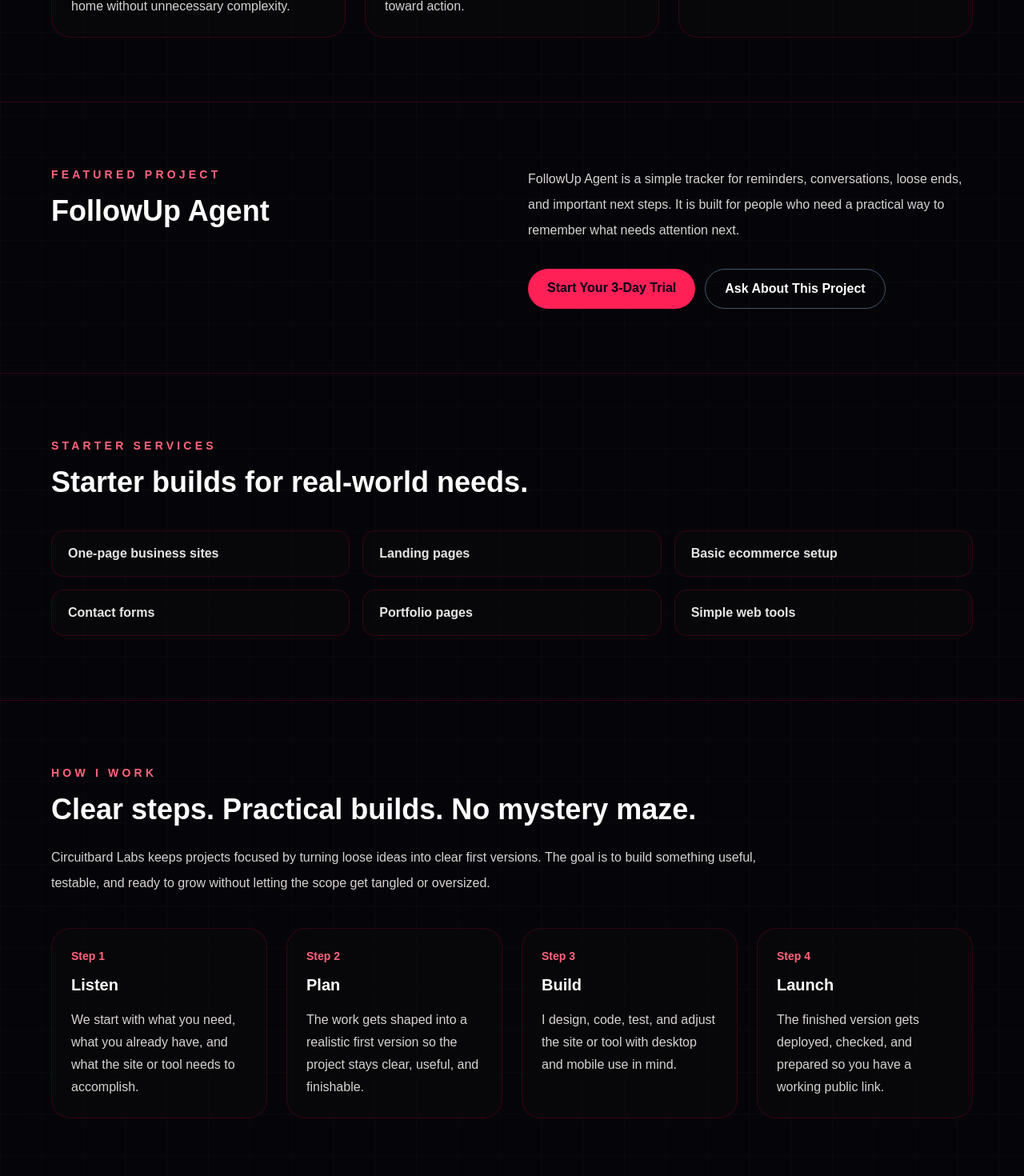
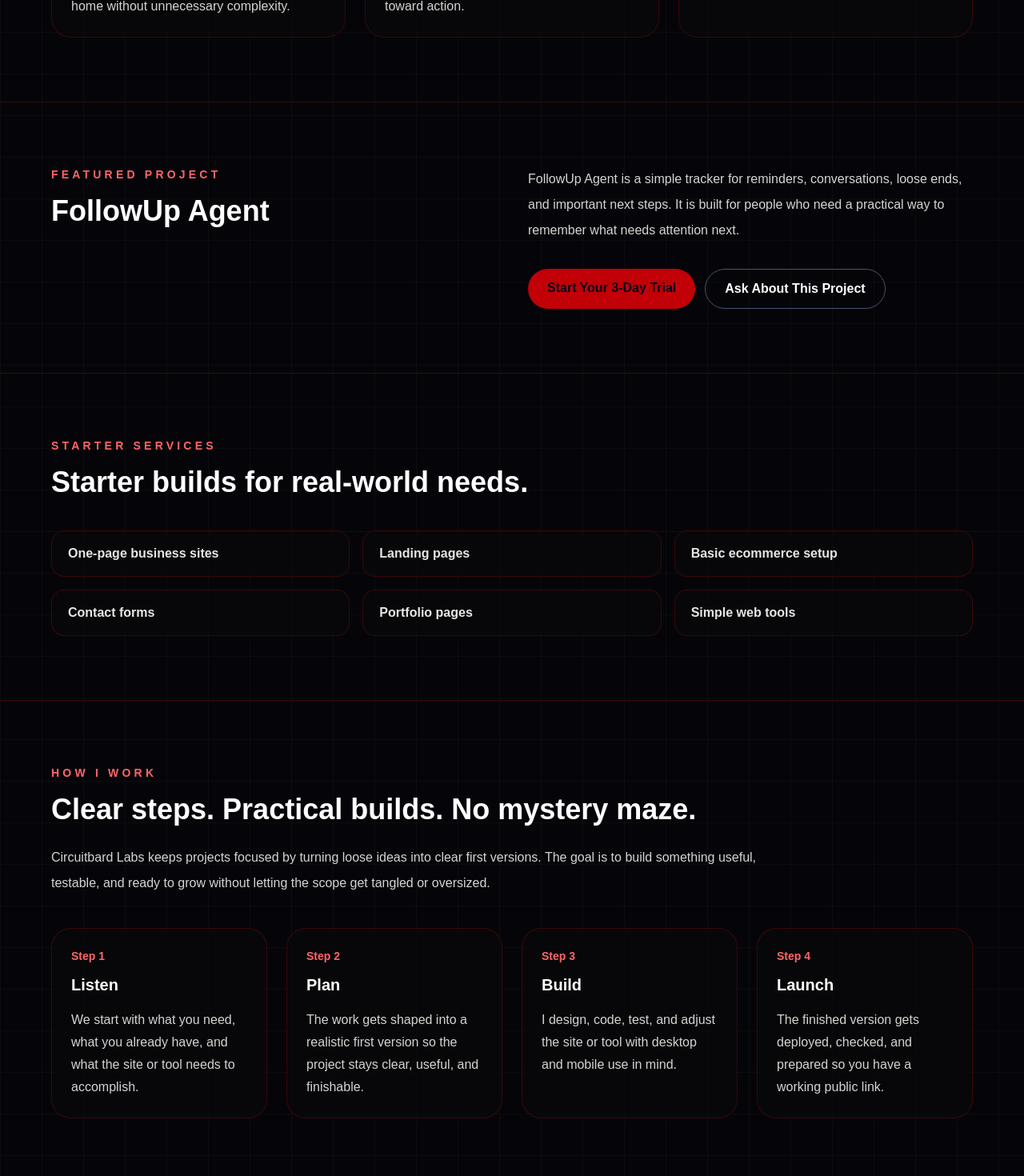
Before and after one commit to SRSmith788/circuitbard-labs-site, a Next.js app: page / in a window 1280 px wide. Shown: the part 1260-2730 px from the top of the page at 80% size. Built offline with nearby package versions, Linux system fonts and the light colour scheme.

Commit message:
Deepen crimson accents and circuit glow

```diff
--- a/app/globals.css
+++ b/app/globals.css
@@ -26,11 +26,11 @@
 }
 .circuitbard-bg {
   background:
-    radial-gradient(circle at top left, rgba(244, 63, 94, 0.18), transparent 34rem),
-    radial-gradient(circle at top right, rgba(190, 18, 60, 0.12), transparent 30rem),
-    radial-gradient(circle at bottom center, rgba(245, 158, 11, 0.06), transparent 36rem),
-    linear-gradient(rgba(255, 244, 214, 0.018) 1px, transparent 1px),
-    linear-gradient(90deg, rgba(255, 244, 214, 0.018) 1px, transparent 1px),
+    radial-gradient(circle at top left, rgba(185, 28, 28, 0.24), transparent 34rem),
+    radial-gradient(circle at top right, rgba(127, 29, 29, 0.18), transparent 30rem),
+    radial-gradient(circle at bottom center, rgba(249, 115, 22, 0.055), transparent 36rem),
+    linear-gradient(rgba(255, 244, 214, 0.026) 1px, transparent 1px),
+    linear-gradient(90deg, rgba(255, 244, 214, 0.026) 1px, transparent 1px),
     #050509;
   background-size:
     auto,
@@ -51,15 +51,15 @@
       0deg,
       transparent 0px,
       transparent 28px,
-      rgba(255, 244, 214, 0.025) 29px,
+      rgba(255, 244, 214, 0.04) 29px,
       transparent 30px
     ),
     linear-gradient(
       120deg,
       transparent 0%,
-      rgba(244, 63, 94, 0.035) 45%,
+      rgba(185, 28, 28, 0.06) 45%,
       transparent 70%
     );
-  opacity: 0.38;
+  opacity: 0.46;
   mask-image: radial-gradient(circle at center, black, transparent 82%);
 }
--- a/app/page.tsx
+++ b/app/page.tsx
@@ -77,16 +77,16 @@
           </a>
 
           <div className="hidden gap-6 text-sm text-stone-300 md:flex">
-            <a href="#services" className="transition hover:text-rose-400">
+            <a href="#services" className="transition hover:text-red-400">
               Services
             </a>
-            <a href="#projects" className="transition hover:text-rose-400">
+            <a href="#projects" className="transition hover:text-red-400">
               Projects
             </a>
-            <a href="#about" className="transition hover:text-rose-400">
+            <a href="#about" className="transition hover:text-red-400">
               About
             </a>
-            <a href="#contact" className="transition hover:text-rose-400">
+            <a href="#contact" className="transition hover:text-red-400">
               Contact
             </a>
           </div>
@@ -94,7 +94,7 @@
 
         <div className="grid flex-1 items-center gap-8 py-12 sm:py-16 md:grid-cols-[1.2fr_0.8fr] md:gap-12 md:py-20">
           <div>
-            <p className="mb-4 text-xs font-semibold uppercase tracking-[0.25em] text-rose-400 sm:text-sm sm:tracking-[0.3em]">
+            <p className="mb-4 text-xs font-semibold uppercase tracking-[0.25em] text-red-400 sm:text-sm sm:tracking-[0.3em]">
               Websites • Apps • Digital Systems
             </p>
 
@@ -111,21 +111,21 @@
             <div className="mt-8 flex flex-col gap-3 sm:mt-10 sm:flex-row sm:gap-4">
               <a
                 href="#projects"
-                className="w-full rounded-full bg-rose-500 px-6 py-3 text-center font-bold text-slate-950 transition hover:bg-rose-400 sm:w-auto"
+                className="w-full rounded-full bg-red-700 px-6 py-3 text-center font-bold text-slate-950 transition hover:bg-red-600 sm:w-auto"
               >
                 View Projects
               </a>
 
               <a
                 href="#contact"
-                className="w-full rounded-full border border-rose-950/70 px-6 py-3 text-center font-bold text-white transition hover:border-rose-400 hover:text-rose-400 sm:w-auto"
+                className="w-full rounded-full border border-red-950/80 px-6 py-3 text-center font-bold text-white transition hover:border-red-500 hover:text-red-400 sm:w-auto"
               >
                 Work With Me
               </a>
             </div>
           </div>
 
-          <div className="rounded-3xl border border-rose-950/70 bg-zinc-950/70 p-5 shadow-2xl sm:p-6">
+          <div className="rounded-3xl border border-red-950/80 bg-zinc-950/70 p-5 shadow-2xl sm:p-6">
             <p className="text-sm uppercase tracking-[0.25em] text-slate-400">
               Project 001
             </p>
@@ -145,9 +145,9 @@
         </div>
       </section>
 
-      <section id="services" className="border-t border-rose-950/70 px-6 py-20">
+      <section id="services" className="border-t border-red-950/80 px-6 py-20">
         <div className="mx-auto max-w-6xl">
-          <p className="text-sm font-semibold uppercase tracking-[0.3em] text-rose-400">
+          <p className="text-sm font-semibold uppercase tracking-[0.3em] text-red-400">
             Services
           </p>
           <h2 className="mt-4 text-3xl font-black text-white sm:text-4xl">
@@ -164,7 +164,7 @@
             {services.map((service) => (
               <article
                 key={service.title}
-                className="rounded-3xl border border-rose-950/70 bg-zinc-950/70 p-6"
+                className="rounded-3xl border border-red-950/80 bg-zinc-950/70 p-6"
               >
                 <h3 className="text-xl font-bold text-white">
                   {service.title}
@@ -178,10 +178,10 @@
         </div>
       </section>
 
-      <section id="projects" className="border-t border-rose-950/70 px-6 py-20">
+      <section id="projects" className="border-t border-red-950/80 px-6 py-20">
         <div className="mx-auto grid max-w-6xl gap-10 md:grid-cols-2">
           <div>
-            <p className="text-sm font-semibold uppercase tracking-[0.3em] text-rose-400">
+            <p className="text-sm font-semibold uppercase tracking-[0.3em] text-red-400">
               Featured Project
             </p>
             <h2 className="mt-4 text-3xl font-black text-white sm:text-4xl">
@@ -201,14 +201,14 @@
                 href="https://app.followupagentapp.com/?utm_source=circuitbard_labs&utm_medium=website&utm_campaign=followup_agent_trial"
                 target="_blank"
                 rel="noopener noreferrer"
-                className="inline-block rounded-full bg-rose-500 px-6 py-3 text-center font-bold text-slate-950 transition hover:bg-rose-400"
+                className="inline-block rounded-full bg-red-700 px-6 py-3 text-center font-bold text-slate-950 transition hover:bg-red-600"
               >
                 Start Your 3-Day Trial
               </a>
 
               <a
                 href="#contact"
-                className="inline-block rounded-full border border-slate-600 px-6 py-3 text-center font-bold text-white transition hover:border-rose-400 hover:text-rose-400"
+                className="inline-block rounded-full border border-slate-600 px-6 py-3 text-center font-bold text-white transition hover:border-red-500 hover:text-red-400"
               >
                 Ask About This Project
               </a>
@@ -217,9 +217,9 @@
         </div>
       </section>
 
-      <section className="border-t border-rose-950/70 px-6 py-20">
+      <section className="border-t border-red-950/80 px-6 py-20">
         <div className="mx-auto max-w-6xl">
-          <p className="text-sm font-semibold uppercase tracking-[0.3em] text-rose-400">
+          <p className="text-sm font-semibold uppercase tracking-[0.3em] text-red-400">
             Starter Services
           </p>
           <h2 className="mt-4 text-3xl font-black text-white sm:text-4xl">
@@ -230,7 +230,7 @@
             {offerings.map((offering) => (
               <div
                 key={offering}
-                className="rounded-2xl border border-rose-950/70 bg-zinc-950/70 px-5 py-4 font-semibold text-stone-200"
+                className="rounded-2xl border border-red-950/80 bg-zinc-950/70 px-5 py-4 font-semibold text-stone-200"
               >
                 {offering}
               </div>
@@ -239,9 +239,9 @@
         </div>
       </section>
 
-      <section className="border-t border-rose-950/70 px-6 py-20">
+      <section className="border-t border-red-950/80 px-6 py-20">
         <div className="mx-auto max-w-6xl">
-          <p className="text-sm font-semibold uppercase tracking-[0.3em] text-rose-400">
+          <p className="text-sm font-semibold uppercase tracking-[0.3em] text-red-400">
             How I Work
           </p>
 
@@ -260,9 +260,9 @@
             {workSteps.map((step, index) => (
               <article
                 key={step.title}
-                className="rounded-3xl border border-rose-950/70 bg-zinc-950/70 p-6"
+                className="rounded-3xl border border-red-950/80 bg-zinc-950/70 p-6"
               >
-                <p className="text-sm font-bold text-rose-400">
+                <p className="text-sm font-bold text-red-400">
                   Step {index + 1}
                 </p>
 
@@ -279,9 +279,9 @@
         </div>
       </section>
 
-      <section className="border-t border-rose-950/70 px-6 py-20">
+      <section className="border-t border-red-950/80 px-6 py-20">
         <div className="mx-auto max-w-6xl">
-          <p className="text-sm font-semibold uppercase tracking-[0.3em] text-rose-400">
+          <p className="text-sm font-semibold uppercase tracking-[0.3em] text-red-400">
             Project 001 Case Note
           </p>
 
@@ -297,8 +297,8 @@
           </p>
 
           <div className="mt-10 grid gap-6 lg:grid-cols-3">
-            <article className="rounded-3xl border border-rose-950/70 bg-zinc-950/70 p-6">
-              <p className="text-sm font-semibold uppercase tracking-[0.25em] text-rose-400">
+            <article className="rounded-3xl border border-red-950/80 bg-zinc-950/70 p-6">
+              <p className="text-sm font-semibold uppercase tracking-[0.25em] text-red-400">
                 Goal
               </p>
               <h3 className="mt-4 text-xl font-bold text-white">
@@ -311,8 +311,8 @@
               </p>
             </article>
 
-            <article className="rounded-3xl border border-rose-950/70 bg-zinc-950/70 p-6">
-              <p className="text-sm font-semibold uppercase tracking-[0.25em] text-rose-400">
+            <article className="rounded-3xl border border-red-950/80 bg-zinc-950/70 p-6">
+              <p className="text-sm font-semibold uppercase tracking-[0.25em] text-red-400">
                 Build
               </p>
               <h3 className="mt-4 text-xl font-bold text-white">
@@ -325,8 +325,8 @@
               </p>
             </article>
 
-            <article className="rounded-3xl border border-rose-950/70 bg-zinc-950/70 p-6">
-              <p className="text-sm font-semibold uppercase tracking-[0.25em] text-rose-400">
+            <article className="rounded-3xl border border-red-950/80 bg-zinc-950/70 p-6">
+              <p className="text-sm font-semibold uppercase tracking-[0.25em] text-red-400">
                 Result
               </p>
               <h3 className="mt-4 text-xl font-bold text-white">
@@ -344,7 +344,7 @@
             {projectHighlights.map((highlight) => (
               <div
                 key={highlight}
-                className="rounded-2xl border border-rose-950/70 bg-zinc-950/70 px-5 py-4 text-sm font-semibold text-stone-200"
+                className="rounded-2xl border border-red-950/80 bg-zinc-950/70 px-5 py-4 text-sm font-semibold text-stone-200"
               >
                 {highlight}
               </div>
@@ -353,9 +353,9 @@
         </div>
       </section>
 
-      <section id="about" className="border-t border-rose-950/70 px-6 py-20">
+      <section id="about" className="border-t border-red-950/80 px-6 py-20">
         <div className="mx-auto max-w-3xl text-center">
-          <p className="text-sm font-semibold uppercase tracking-[0.3em] text-rose-400">
+          <p className="text-sm font-semibold uppercase tracking-[0.3em] text-red-400">
             About
           </p>
           <h2 className="mt-4 text-3xl font-black text-white sm:text-4xl">
@@ -370,9 +370,9 @@
         </div>
       </section>
 
-      <section id="contact" className="border-t border-rose-950/70 px-6 py-20">
-        <div className="mx-auto max-w-3xl rounded-3xl border border-rose-950/70 bg-zinc-950/70 p-8 text-center">
-          <p className="text-sm font-semibold uppercase tracking-[0.3em] text-rose-400">
+      <section id="contact" className="border-t border-red-950/80 px-6 py-20">
+        <div className="mx-auto max-w-3xl rounded-3xl border border-red-950/80 bg-zinc-950/70 p-8 text-center">
+          <p className="text-sm font-semibold uppercase tracking-[0.3em] text-red-400">
             Contact
           </p>
           <h2 className="mt-4 text-3xl font-black text-white sm:text-4xl">
@@ -385,7 +385,7 @@
 
           <a
             href={`mailto:${contactEmail}`}
-            className="mt-8 inline-block rounded-full bg-rose-500 px-6 py-3 font-bold text-slate-950 transition hover:bg-rose-400"
+            className="mt-8 inline-block rounded-full bg-red-700 px-6 py-3 font-bold text-slate-950 transition hover:bg-red-600"
           >
             Email Circuitbard Labs
           </a>
@@ -394,7 +394,7 @@
         </div>
       </section>
 
-      <footer className="border-t border-rose-950/70 px-6 py-8 text-center text-sm text-slate-500">
+      <footer className="border-t border-red-950/80 px-6 py-8 text-center text-sm text-slate-500">
         Built by Circuitbard Labs. Practical digital tools for everyday chaos.
       </footer>
     </main>
```
